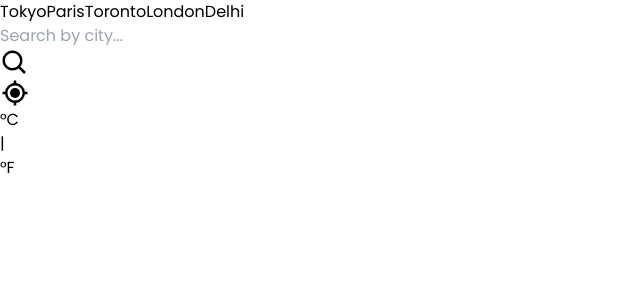
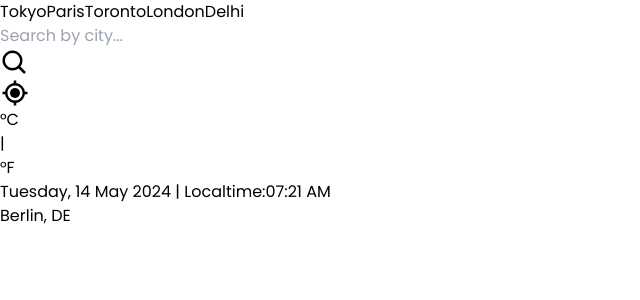
Before and after one commit to utkarsh2004git/PRODIGY_WD_05, a React (Vite) app: page / in a window 1280 px wide. Shown: the top 300 px of the page, without its empty margins (0-640 px from the left). Built offline with nearby package versions, Linux system fonts and the light colour scheme.

Commit message:
Added TimeAndLocation

```diff
--- a/src/App.jsx
+++ b/src/App.jsx
@@ -1,12 +1,14 @@
 import React from 'react'
 import TopButtons from './components/TopButtons';
 import Inputs from './components/Inputs';
+import TimeAndLocation from './components/TimeAndLocation';
 
 const App = () => {
   return (
     <div className='mx-auto max-w-screen-lg mt-4 py-5 px-32 bg-gradient-to-br shadow-xl shadow-gray-400 from-cyan-600 to-blue-600 text-white font-bold'>
       <TopButtons />
       <Inputs />
+      <TimeAndLocation />
     </div>
   )
 }
--- /dev/null
+++ b/src/components/TimeAndLocation.jsx
@@ -0,0 +1,18 @@
+import React from 'react'
+
+const TimeAndLocation = () => {
+  return (
+    <div>
+        <div className='flex items-center justify-center my-6'>
+        <p className='text-xl font-extralight'>
+            Tuesday, 14 May 2024 | Localtime:07:21 AM
+        </p>
+        </div>
+        <div className='flex items-center justify-center my-3 '>
+            <p className='text-3xl font-medium border-b-2 shadow-lg '>Berlin, DE</p>
+        </div>
+    </div>
+  )
+}
+
+export default TimeAndLocation
```
